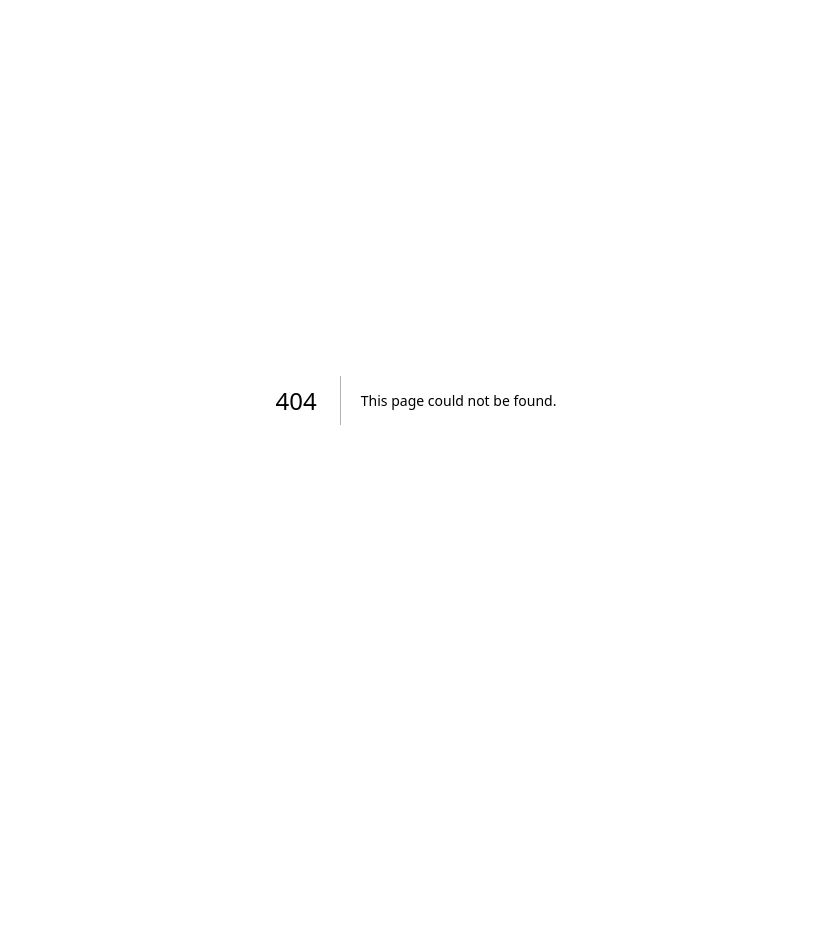
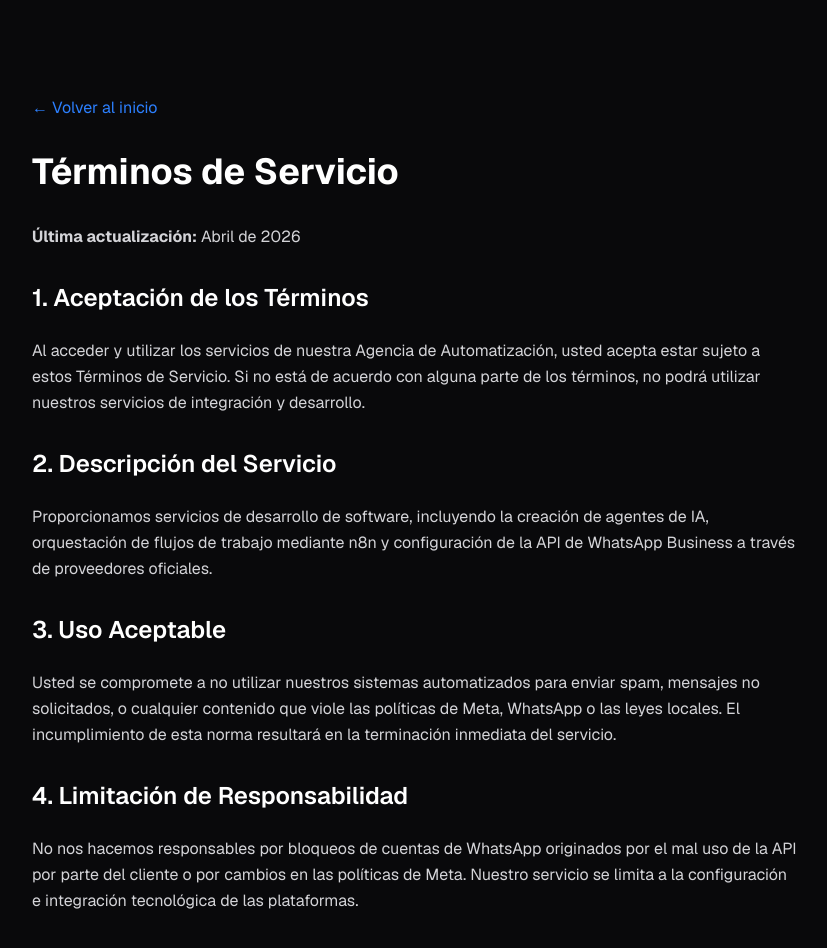
Before and after one commit to stg1645/agencia-automatizacion, a Next.js app: page /terminos in a window 1280 px wide. Before the commit this address had no page. Shown: the top 948 px of the page, without its empty margins (224-1051 px from the left). Before the commit the page ends 800 px from the top, so only its background shows below. Built offline with nearby package versions, Linux system fonts and the light colour scheme.

Commit message:
feat: agrega subpaginas reales de privacidad y terminos para revision de meta

```diff
--- /dev/null
+++ b/app/privacidad/page.tsx
@@ -0,0 +1,39 @@
+import Link from "next/link";
+
+export default function PrivacidadPage() {
+  return (
+    <main className="min-h-screen bg-zinc-950 text-white p-8 md:p-24 font-sans">
+      <div className="max-w-3xl mx-auto">
+        <Link href="/" className="text-blue-500 hover:text-blue-400 mb-8 inline-block transition-colors">
+          ← Volver al inicio
+        </Link>
+
+        <h1 className="text-4xl font-bold mb-8">Política de Privacidad</h1>
+
+        <div className="space-y-6 text-zinc-300 leading-relaxed">
+          <p><strong>Última actualización:</strong> Abril de 2026</p>
+
+          <h2 className="text-2xl font-semibold text-white mt-8">1. Información que recopilamos</h2>
+          <p>
+            Nuestra Agencia de Automatización recopila información básica de contacto y datos de uso exclusivamente para proveer servicios de integración de software, automatización de flujos y conexión con la API de WhatsApp Business a través de proveedores autorizados (como YCloud). No vendemos ni compartimos sus datos con terceros no autorizados.
+          </p>
+
+          <h2 className="text-2xl font-semibold text-white mt-8">2. Uso de la API de WhatsApp</h2>
+          <p>
+            Al utilizar nuestros servicios de automatización de WhatsApp, los mensajes son procesados a través de la infraestructura de Meta y nuestros servidores seguros en la nube. Nos adherimos estrictamente a las Políticas de Comercio y de WhatsApp Business. Los datos de los usuarios finales que interactúan con nuestros agentes de IA se utilizan temporalmente para generar respuestas coherentes y ejecutar las acciones solicitadas.
+          </p>
+
+          <h2 className="text-2xl font-semibold text-white mt-8">3. Retención y Seguridad</h2>
+          <p>
+            Implementamos medidas de seguridad estándar de la industria para proteger su información. Los historiales de chat procesados por nuestros agentes (como Cosmo) y orquestados mediante n8n se retienen únicamente el tiempo necesario para el contexto de la conversación o según lo estipulado en los acuerdos de nivel de servicio con cada cliente.
+          </p>
+
+          <h2 className="text-2xl font-semibold text-white mt-8">4. Jurisdicción</h2>
+          <p>
+            Esta política se rige bajo las leyes de la República de Colombia, operando desde Valledupar, Cesar. Cualquier disputa será resuelta en esta jurisdicción.
+          </p>
+        </div>
+      </div>
+    </main>
+  );
+}
--- /dev/null
+++ b/app/terminos/page.tsx
@@ -0,0 +1,39 @@
+import Link from "next/link";
+
+export default function TerminosPage() {
+  return (
+    <main className="min-h-screen bg-zinc-950 text-white p-8 md:p-24 font-sans">
+      <div className="max-w-3xl mx-auto">
+        <Link href="/" className="text-blue-500 hover:text-blue-400 mb-8 inline-block transition-colors">
+          ← Volver al inicio
+        </Link>
+
+        <h1 className="text-4xl font-bold mb-8">Términos de Servicio</h1>
+
+        <div className="space-y-6 text-zinc-300 leading-relaxed">
+          <p><strong>Última actualización:</strong> Abril de 2026</p>
+
+          <h2 className="text-2xl font-semibold text-white mt-8">1. Aceptación de los Términos</h2>
+          <p>
+            Al acceder y utilizar los servicios de nuestra Agencia de Automatización, usted acepta estar sujeto a estos Términos de Servicio. Si no está de acuerdo con alguna parte de los términos, no podrá utilizar nuestros servicios de integración y desarrollo.
+          </p>
+
+          <h2 className="text-2xl font-semibold text-white mt-8">2. Descripción del Servicio</h2>
+          <p>
+            Proporcionamos servicios de desarrollo de software, incluyendo la creación de agentes de IA, orquestación de flujos de trabajo mediante n8n y configuración de la API de WhatsApp Business a través de proveedores oficiales.
+          </p>
+
+          <h2 className="text-2xl font-semibold text-white mt-8">3. Uso Aceptable</h2>
+          <p>
+            Usted se compromete a no utilizar nuestros sistemas automatizados para enviar spam, mensajes no solicitados, o cualquier contenido que viole las políticas de Meta, WhatsApp o las leyes locales. El incumplimiento de esta norma resultará en la terminación inmediata del servicio.
+          </p>
+
+          <h2 className="text-2xl font-semibold text-white mt-8">4. Limitación de Responsabilidad</h2>
+          <p>
+            No nos hacemos responsables por bloqueos de cuentas de WhatsApp originados por el mal uso de la API por parte del cliente o por cambios en las políticas de Meta. Nuestro servicio se limita a la configuración e integración tecnológica de las plataformas.
+          </p>
+        </div>
+      </div>
+    </main>
+  );
+}
```
